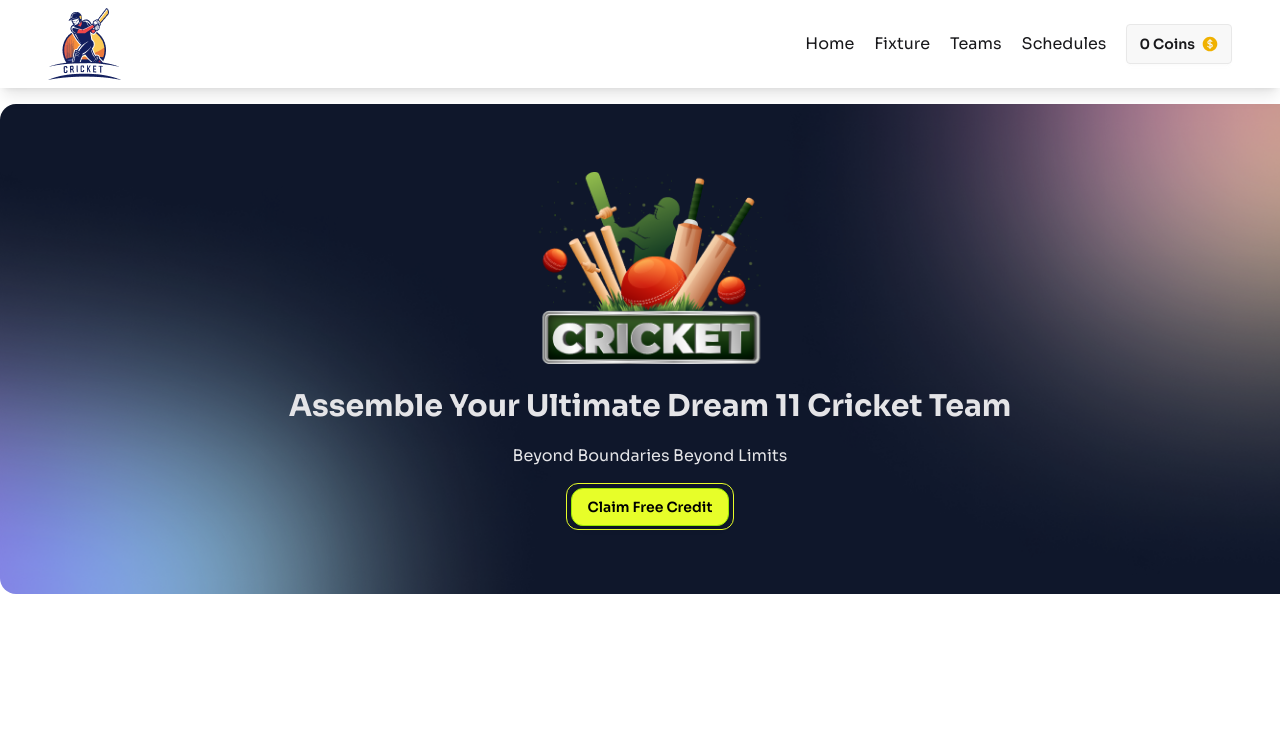
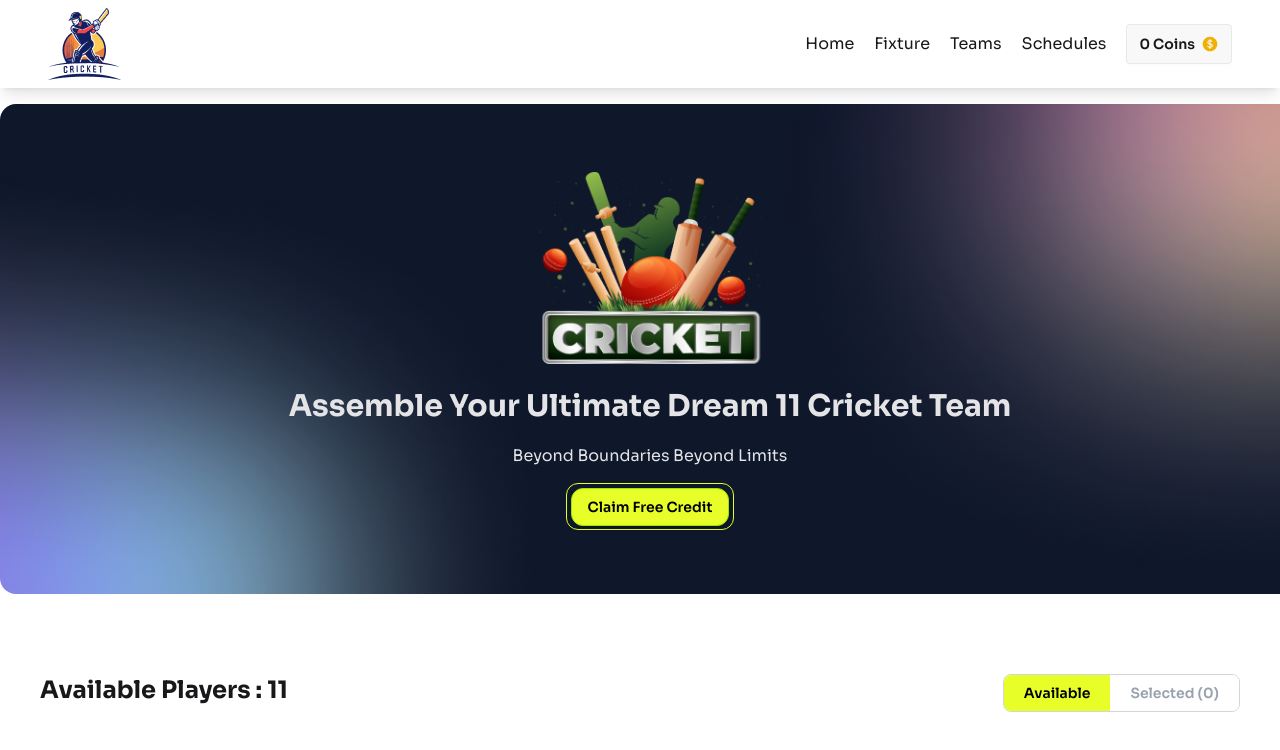
Before and after one commit to LaboneeAktar/dream-cricket-team, a React (Vite) app: page / in a window 1280 px wide. Shown: the top 750 px of the page. Built offline with nearby package versions, Linux system fonts and the light colour scheme.

Commit message:
Load players data

```diff
--- /dev/null
+++ b/src/Components/Players/Players.jsx
@@ -0,0 +1,48 @@
+import { useEffect, useState } from "react";
+
+const Players = () => {
+  const [players, setPlayers] = useState([]);
+  const [activeTab, setActiveTab] = useState("available");
+
+  useEffect(() => {
+    fetch("players.json")
+      .then((res) => res.json())
+      .then((data) => setPlayers(data))
+      .catch((error) => console.error("Something is error", error));
+  }, []);
+
+  return (
+    <div className="mx-10 my-20">
+      <div className="flex justify-between">
+        <h2 className="text-2xl font-bold">
+          Available Players : {players.length}
+        </h2>
+
+        <div className="flex rounded-lg overflow-hidden border border-gray-300 w-fit">
+          <button
+            onClick={() => setActiveTab("available")}
+            className={`px-5 py-2 text-sm font-semibold transition-all duration-200 ${
+              activeTab === "available"
+                ? "bg-[#E7FE29] text-black"
+                : "bg-white text-gray-400"
+            }`}
+          >
+            Available
+          </button>
+          <button
+            onClick={() => setActiveTab("selected")}
+            className={`px-5 py-2 text-sm font-semibold transition-all duration-200 ${
+              activeTab === "selected"
+                ? "bg-[#E7FE29] text-black"
+                : "bg-white text-gray-400"
+            }`}
+          >
+            Selected (0)
+          </button>
+        </div>
+      </div>
+    </div>
+  );
+};
+
+export default Players;
--- a/src/Pages/Home/Home.jsx
+++ b/src/Pages/Home/Home.jsx
@@ -1,12 +1,14 @@
 import React from "react";
 import Nav from "../../Components/Navbar/Nav";
 import Banner from "../../Components/Banner/Banner";
+import Players from "../../Components/Players/Players";
 
 const Home = () => {
   return (
     <div>
       <Nav></Nav>
       <Banner></Banner>
+      <Players></Players>
     </div>
   );
 };
```
